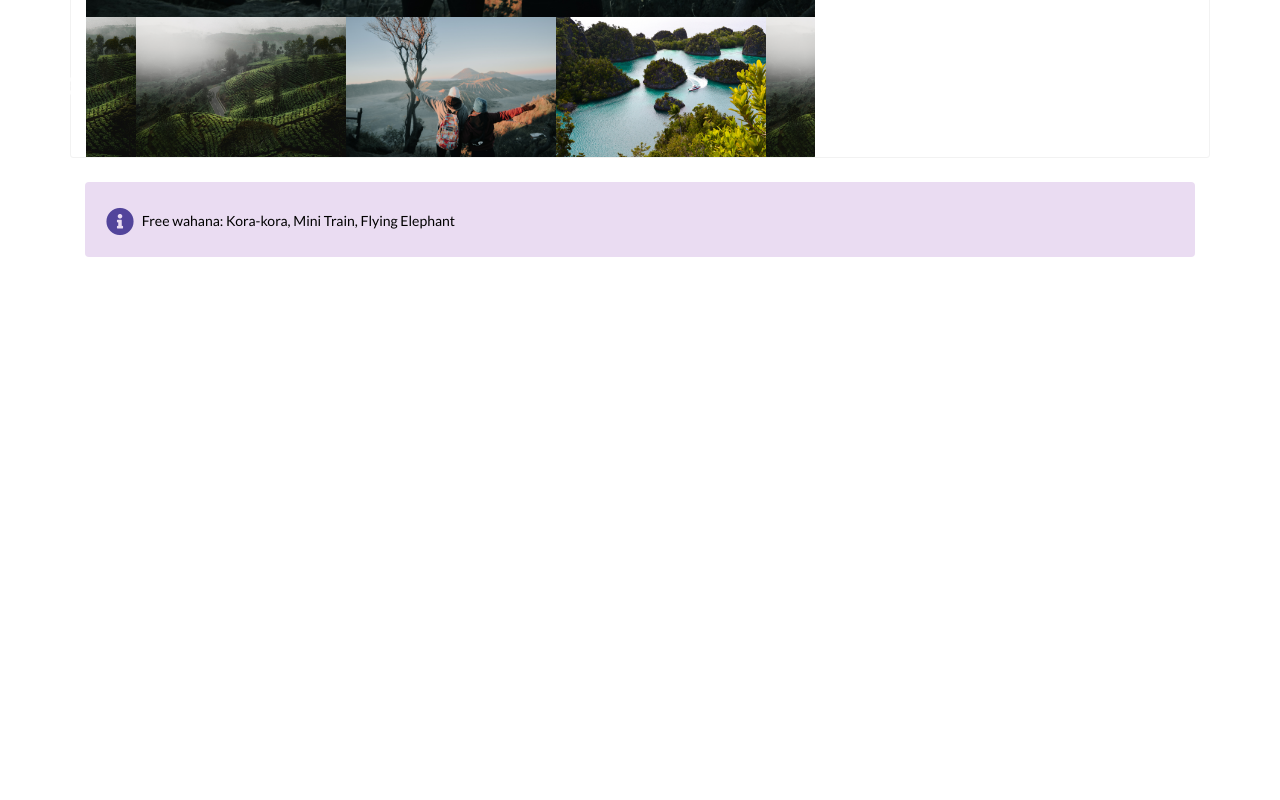
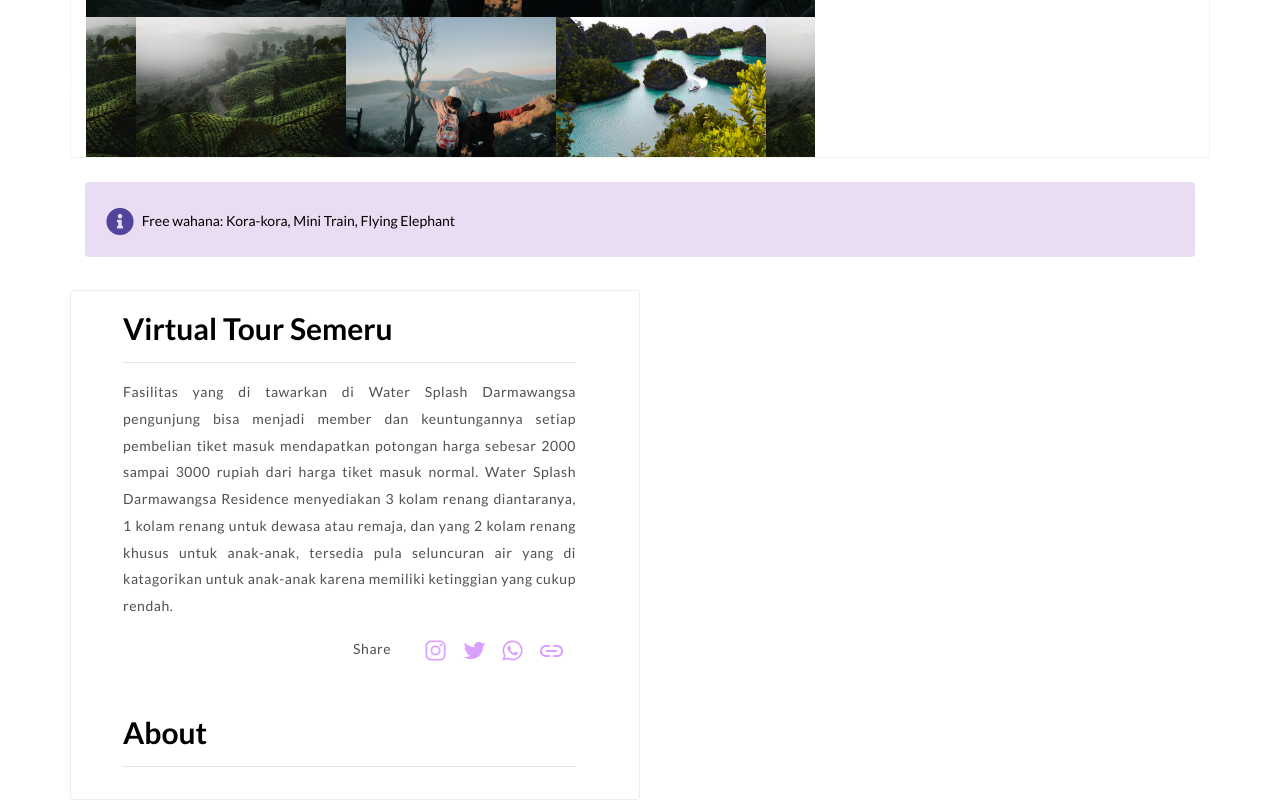
Before and after one commit to ardiansyahirwan/Digitiket-intern, a plain HTML site: page index.html in a window 1280 px wide. Shown: the part 654-1454 px from the top of the page. Before the commit the page ends 927 px from the top, so only its background shows below. Drawn offline with Linux system fonts and the light colour scheme.

Commit message:
Menambahkan card virtual tour

```diff
--- a/frontend/css/main.scss
+++ b/frontend/css/main.scss
@@ -163,6 +163,52 @@ body {
    }
 }
 
+.section-info-tiket {
+   padding-top: 67px;
+   margin-top: -50px;
+
+   .card-wisata {
+      border: 1px solid #EEEEEE;
+      box-sizing: border-box;
+      border-radius: 3px;
+
+      .section-wisata,
+      .section-about {
+         padding: 19px 48px 16px 37px;
+
+         .header-wisata,
+         .header-about {
+            font-weight: bold;
+            font-size: 30px;
+            color: #000;
+         }
+
+         .konten-wisata {
+            p {
+               line-height: 191.5%;
+               letter-spacing: 0.04em;
+               color: #505050;
+            }
+
+            .social-media {
+               p {
+                  display: inline-block;
+                  margin-right: 30px;
+               }
+
+               img {
+                  width: 23px;
+                  height: 23px;
+                  margin-right: 13px;
+               }
+            }
+         }
+      }
+   }
+
+}
+
+
 
 
 
--- a/index.html
+++ b/index.html
@@ -198,6 +198,41 @@
       </div>
    </section>
 
+   <section class="section-info-tiket">
+      <div class="container">
+         <div class="row">
+            <div class="col-md-6 card-wisata">
+               <div class="section-wisata">
+                  <h2 class="header-wisata">
+                     Virtual Tour Semeru
+                     <hr>
+                  </h2>
+                  <div class="konten-wisata">
+                     <p class="text-justify">
+                        Fasilitas yang di tawarkan di Water Splash Darmawangsa pengunjung bisa menjadi member dan keuntungannya setiap pembelian tiket masuk mendapatkan potongan harga sebesar 2000 sampai 3000 rupiah dari harga tiket masuk normal. Water Splash Darmawangsa Residence menyediakan 3 kolam renang diantaranya, 1 kolam renang untuk dewasa atau remaja, dan yang 2 kolam renang khusus untuk anak-anak, tersedia pula seluncuran air yang di katagorikan untuk anak-anak karena memiliki ketinggian yang cukup rendah.
+                     </p>
+
+                     <div class="social-media text-right">
+                        <p >Share</p>
+                        <img src="frontend/images/Icon/logo-instagram.png" alt="">
+                        <img src="frontend/images/Icon/logo-twitter.png" alt="">
+                        <img src="frontend/images/Icon/logo-whatsapp.png" alt="">
+                        <img src="frontend/images/Icon/logo-youtube.png" alt="">
+                     </div>
+                  </div>
+               </div>
+
+               <div class="section-about">
+                  <h2 class="header-about">
+                     About
+                     <hr>
+                  </h2>
+               </div>
+            </div>
+         </div>
+      </div>
+   </section>
+
 
 
    <script src="frontend/library/jquery/jquery.min.js"></script>
```
Also changed, not shown: frontend/css/main.css, frontend/images/Icon/logo-instagram.png (added), frontend/images/Icon/logo-twitter.png (added), frontend/images/Icon/logo-whatsapp.png (added), frontend/images/Icon/logo-youtube.png (added), 1 other file.
